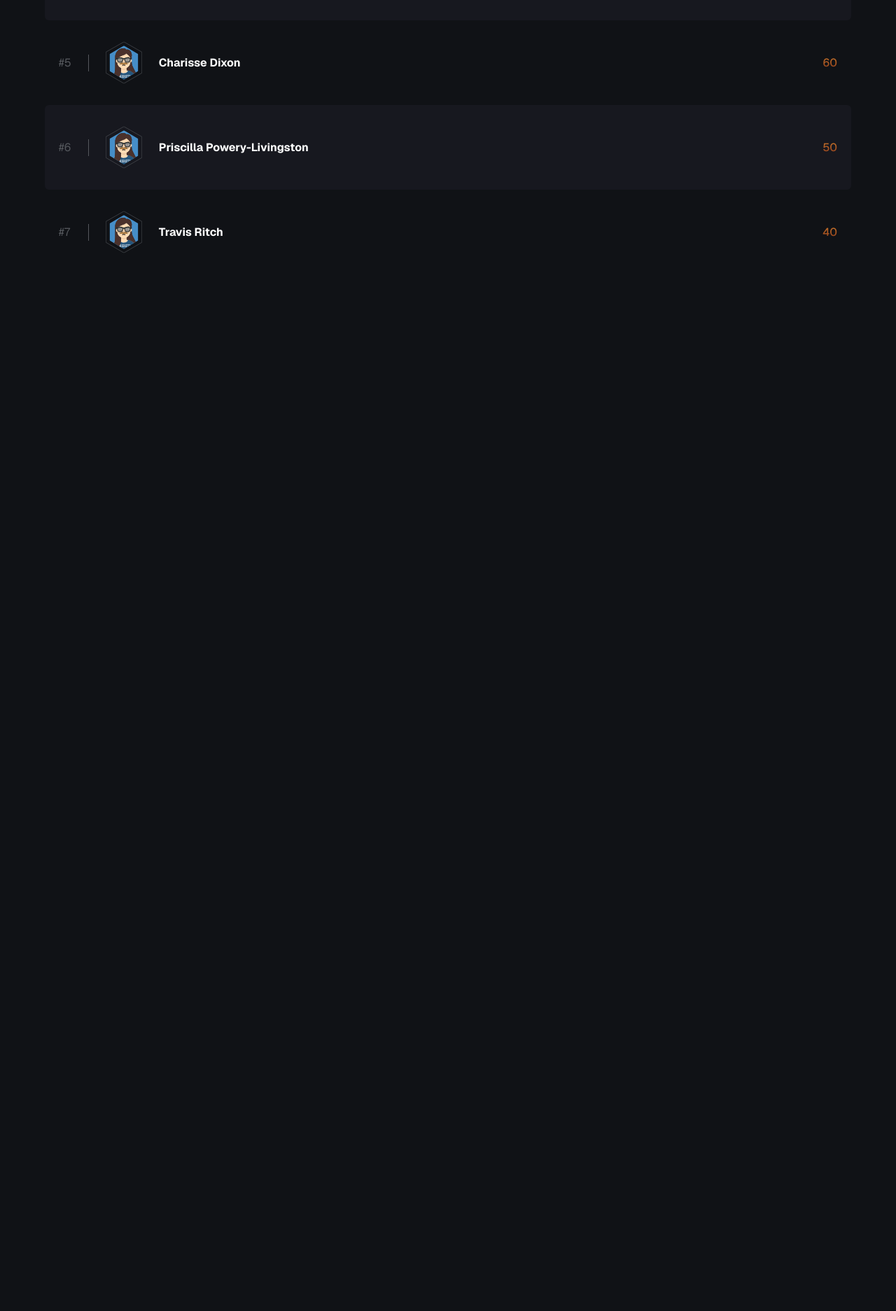
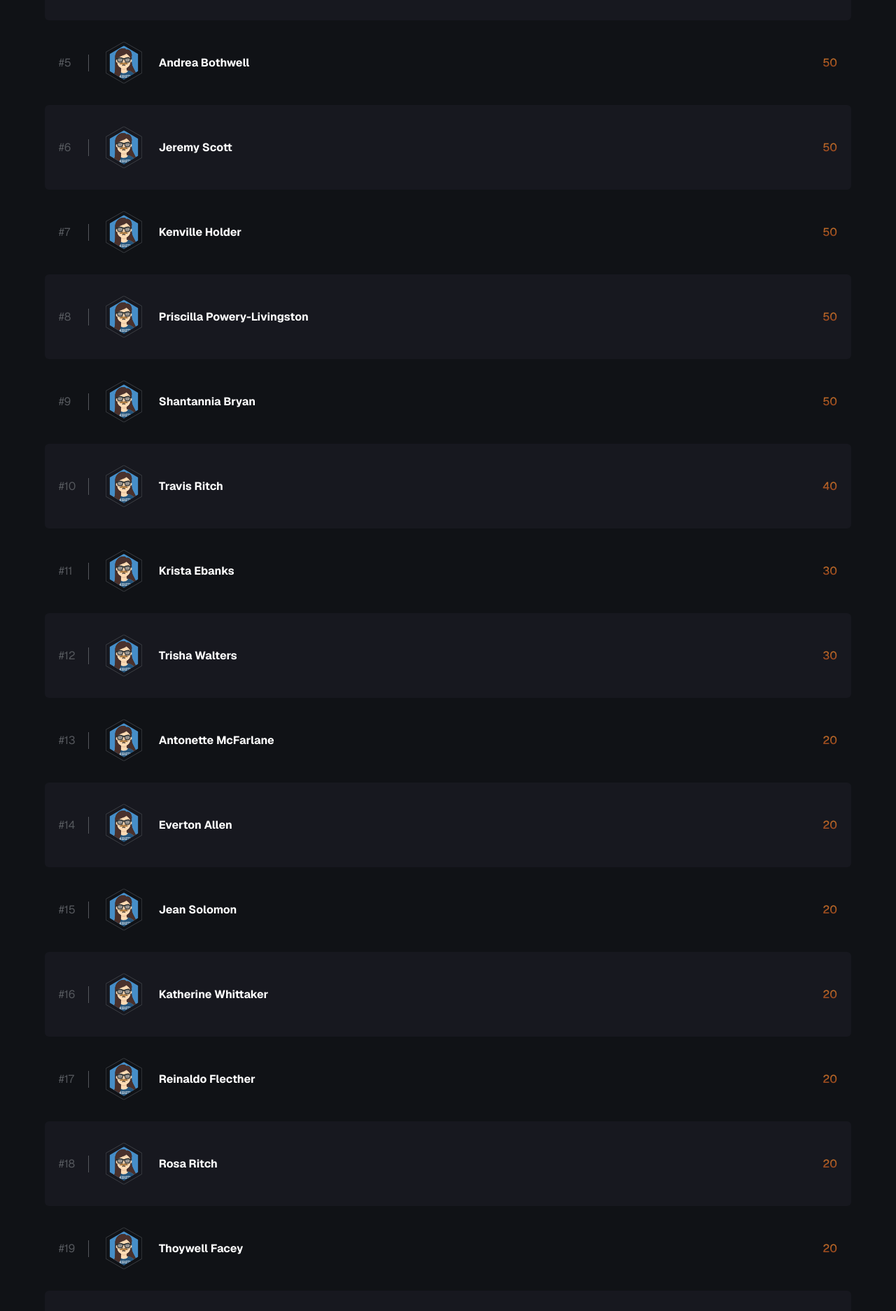
Before and after one commit to r-augustine/leaderboards, a Next.js app: page / in a window 1280 px wide. Shown: the part 907-2780 px from the top of the page at 70% size. Before the commit the page ends 1419 px from the top, so only its background shows below. Built offline with nearby package versions, Linux system fonts and the light colour scheme.

Commit message:
chore: updated scores

```diff
--- a/data/board.ts
+++ b/data/board.ts
@@ -2,7 +2,12 @@ export const boards = [
     [
         {
             "name": "Andrea Bothwell",
-            "points": 70,
+            "points": 50,
+            "gender": "F"
+        },
+        {
+            "name": "Antonette McFarlane",
+            "points": 20,
             "gender": "F"
         },
         {
@@ -21,13 +26,73 @@ export const boards = [
             "gender": "F"
         },
         {
+            "name": "Everton Allen",
+            "points": 20,
+            "gender": "M"
+        },
+        {
+            "name": "Jean Solomon",
+            "points": 20,
+            "gender": "F"
+        },
+        {
+            "name": "Jeremy Scott",
+            "points": 50,
+            "gender": "M"
+        },
+        {
+            "name": "Katherine Whittaker",
+            "points": 20,
+            "gender": "F"
+        },
+        {
+            "name": "Kenville Holder",
+            "points": 50,
+            "gender": "M"
+        },
+        {
+            "name": "Krista Ebanks",
+            "points": 30,
+            "gender": "F"
+        },
+        {
             "name": "Priscilla Powery-Livingston",
             "points": 50,
             "gender": "F"
         },
         {
+            "name": "Reinaldo Flecther",
+            "points": 20,
+            "gender": "M"
+        },
+        {
             "name": "Ricardo Augustine",
             "points": 190,
+            "gender": "M"
+        },
+        {
+            "name": "Rosa Ritch",
+            "points": 20,
+            "gender": "M"
+        },
+        {
+            "name": "Shantannia Bryan",
+            "points": 50,
+            "gender": "F"
+        },
+        {
+            "name": "Thoywell Facey",
+            "points": 20,
+            "gender": "M"
+        },
+        {
+            "name": "Trisha Walters",
+            "points": 30,
+            "gender": "F"
+        },
+        {
+            "name": "Wayne Powell",
+            "points": 20,
             "gender": "M"
         },
         {
```
